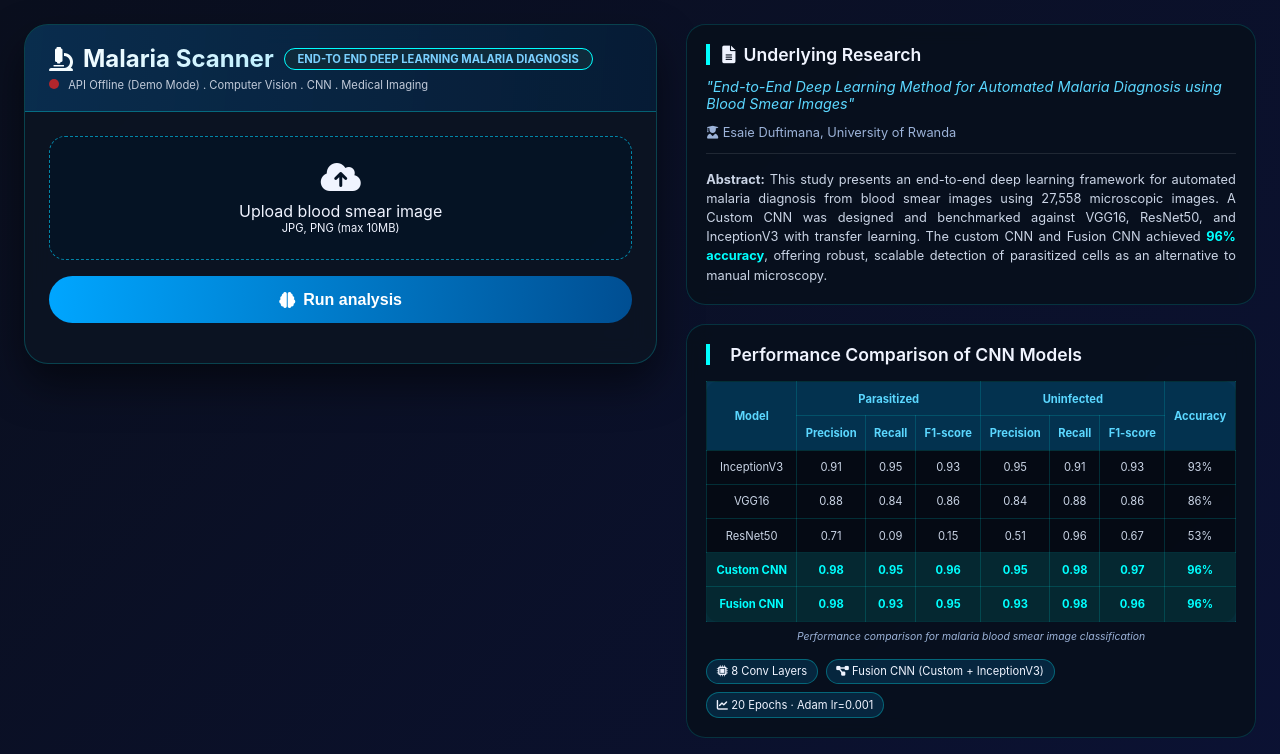
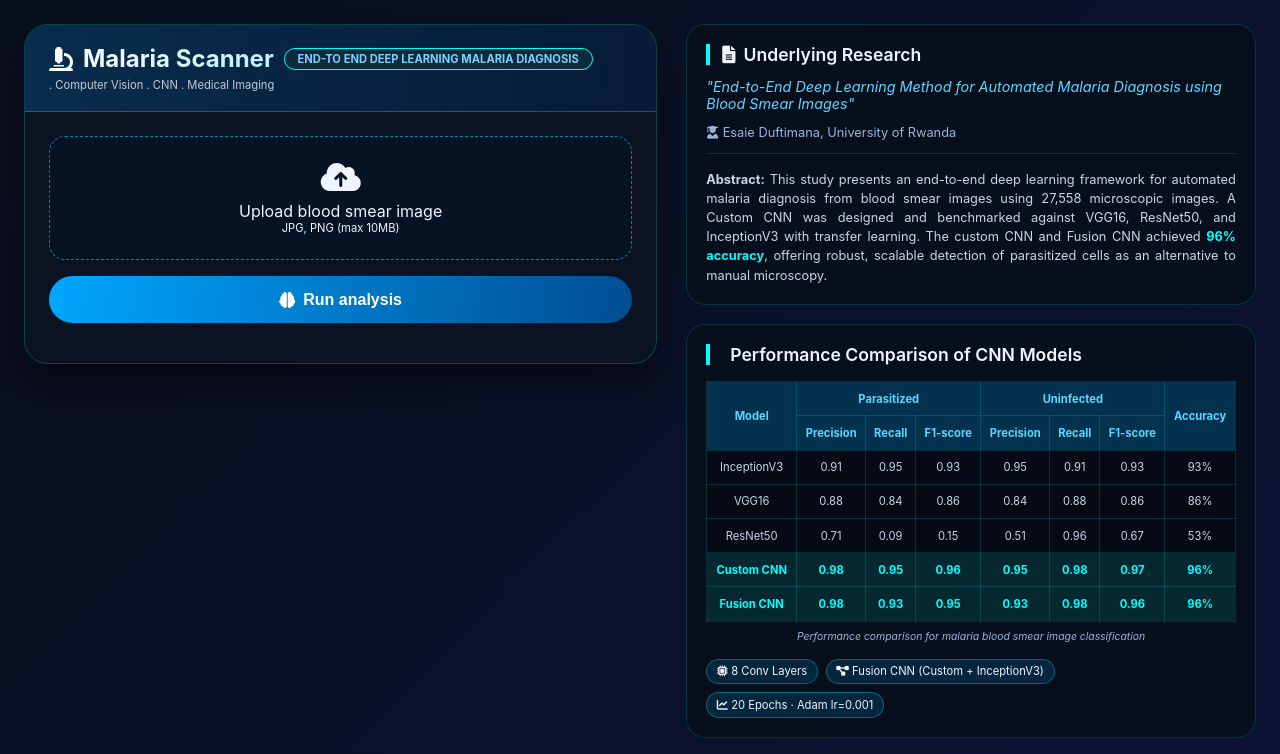
Before and after one commit to Jesse-DE/malaria, a plain HTML site: page index.html in a window 1280 px wide. Shown: the top 754 px of the page. Drawn offline with Linux system fonts and the light colour scheme; some icons are missing.

Commit message:
Update index.html

```diff
--- a/index.html
+++ b/index.html
@@ -484,7 +484,7 @@
         <div class="panel-header">
             <h1><i class="fas fa-microscope"></i> Malaria Scanner <span class="badge-research">END-TO END DEEP LEARNING MALARIA DIAGNOSIS</span></h1>
             <p style="font-size: 0.7rem; opacity:0.8; margin-top: 5px;">
-                <span id="apiStatusIndicator"><span class="status-badge status-offline"></span> Checking API...</span>
+
                 . Computer Vision . CNN . Medical Imaging
             </p>
         </div>
@@ -718,25 +718,7 @@
         lightbox.classList.remove('active');
     }
 
-    // Check API connection on load
-    async function checkAPIConnection() {
-        try {
-            const response = await fetch(`${API_BASE_URL}/`);
-            if (response.ok) {
-                const data = await response.json();
-                if (data.status === 'healthy' || data.model_loaded) {
-                    apiStatusSpan.innerHTML = '<span class="status-badge status-online"></span> API Online · Model Ready';
-                } else {
-                    apiStatusSpan.innerHTML = '<span class="status-badge status-offline"></span> API Degraded';
-                }
-            } else {
-                apiStatusSpan.innerHTML = '<span class="status-badge status-offline"></span> API Offline (Demo Mode)';
-            }
-        } catch (error) {
-            console.warn('API connection failed:', error);
-            apiStatusSpan.innerHTML = '<span class="status-badge status-offline"></span> API Offline (Demo Mode)';
-        }
-    }
+
 
     // Upload handlers
     uploadArea.addEventListener('click', () => fileInput.click());
```
